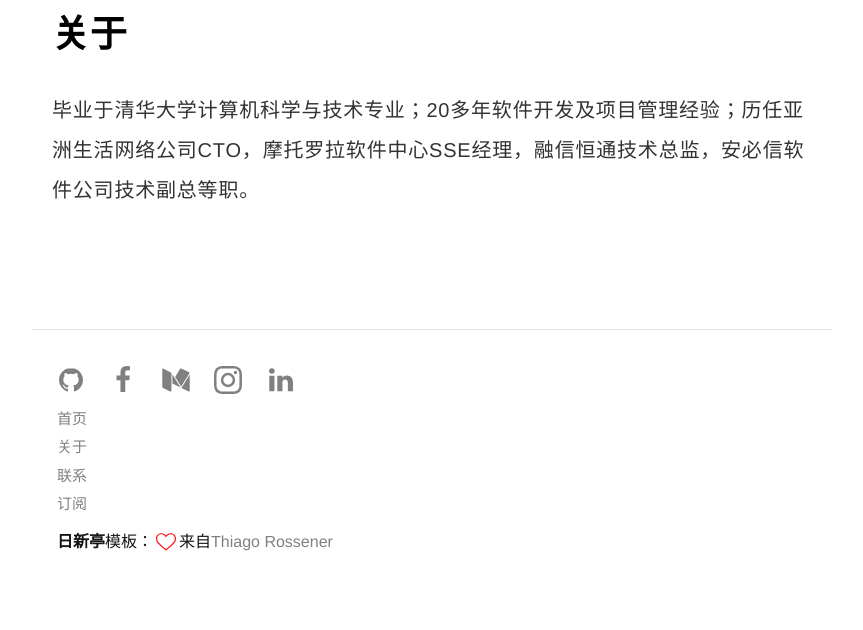
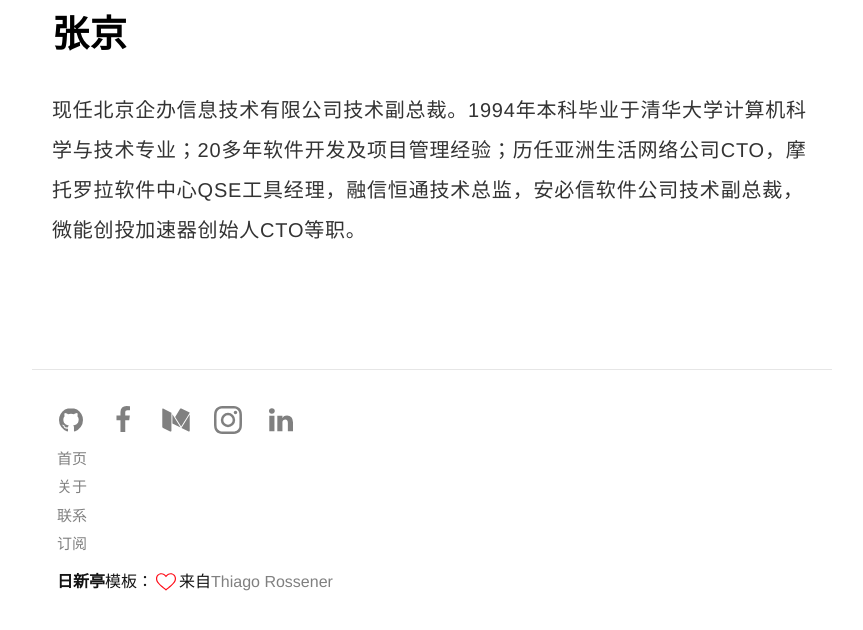
Before and after one commit to fengerzh/fengerzh.github.io, a Jekyll site: the page built from about.md, in a window 1280 px wide and 1060 px high. Shown: the part 430-1060 px from the top of the window, without its empty margins (208-1071 px from the left). Built offline with Jekyll 4.4.1, drawn with Linux system fonts in a browser that asks for light colours; comment, search, counter and statistics services are not loaded.

Commit message:
Change about page

```diff
--- a/about.md
+++ b/about.md
@@ -7,6 +7,6 @@ permalink: /about/
 
 <img itemprop="image" class="img-rounded" src="https://sfault-avatar.b0.upaiyun.com/439/654/439654051-58781bd01ba83_huge256" alt="Your Name">
 
-## 关于
+## 张京
 
-毕业于清华大学计算机科学与技术专业；20多年软件开发及项目管理经验；历任亚洲生活网络公司CTO，摩托罗拉软件中心SSE经理，融信恒通技术总监，安必信软件公司技术副总等职。
+现任北京企办信息技术有限公司技术副总裁。1994年本科毕业于清华大学计算机科学与技术专业；20多年软件开发及项目管理经验；历任亚洲生活网络公司CTO，摩托罗拉软件中心QSE工具经理，融信恒通技术总监，安必信软件公司技术副总裁，微能创投加速器创始人CTO等职。
```
